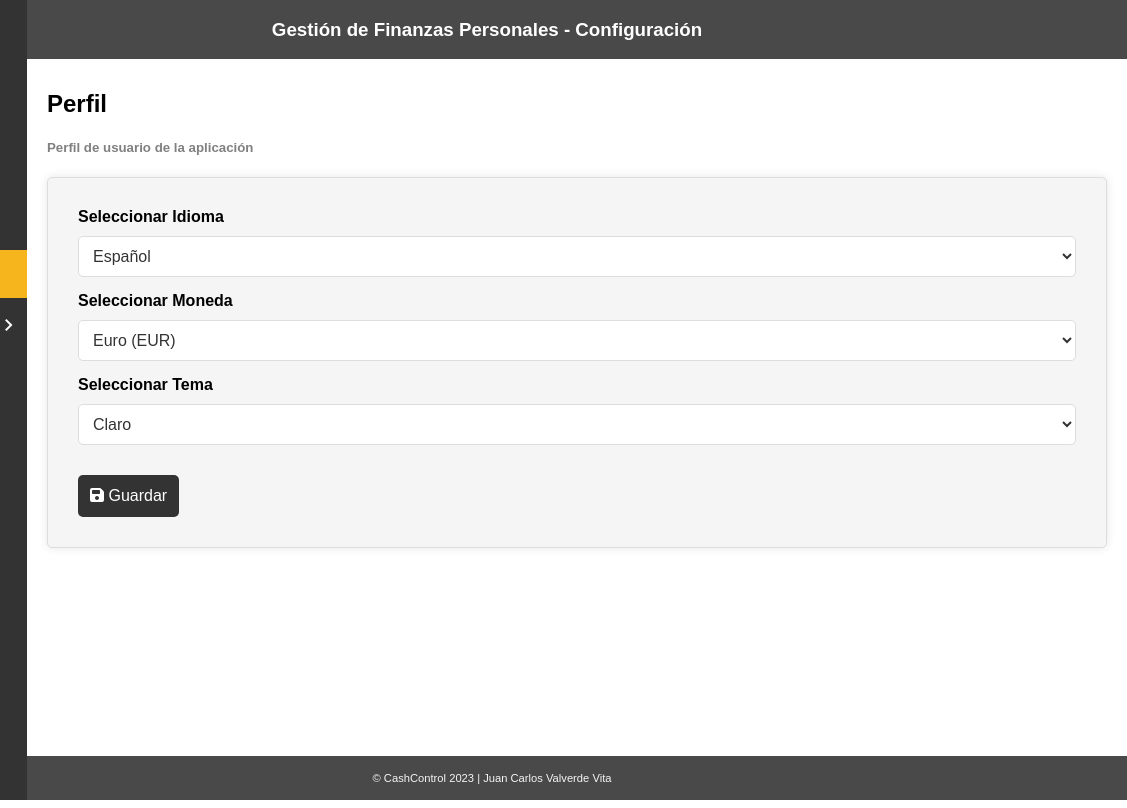
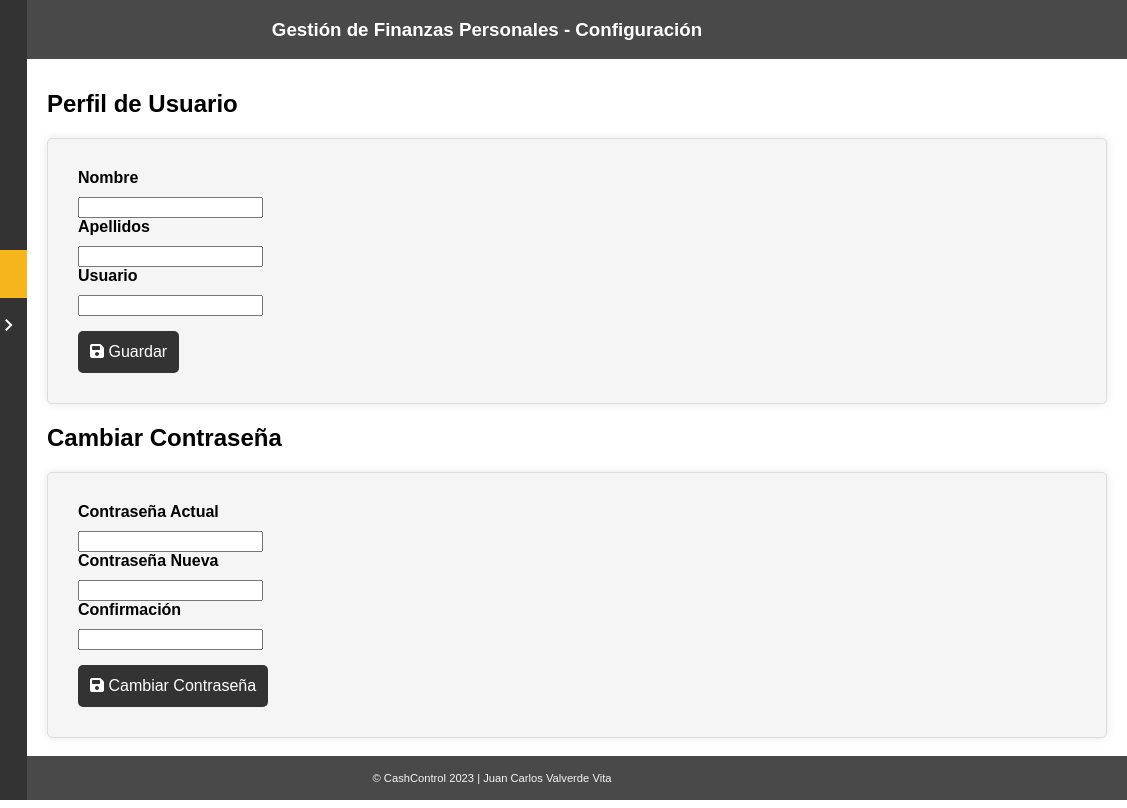
Before and after one commit to Jcvalverde96/cash-control, a plain HTML site: page perfil.html in a window 1280 px wide. Shown: the full height of the page, 153-1280 px from the left. Drawn offline with nearby package versions, Linux system fonts and the light colour scheme; a script that the page names is missing.

Commit message:
Update perfil.html

```diff
--- a/perfil.html
+++ b/perfil.html
@@ -55,34 +55,25 @@
             <li><a href="login.html"><i class="fas fa-sign-out-alt"></i> Cerrar Sesión</a></li>
         </ul>
     </div>
+
+
     <div class="content">
         <div class="container">
 
-            <h2>Perfil</h2>
-            <h5>Perfil de usuario de la aplicación</h5>
-
             <main class="section">
                 <!-- Contenido para la parte izquierda de la pantalla -->
+                <h2>Perfil de Usuario</h2>
                 <form id="filter-form">
-                    <label for="language">Seleccionar Idioma</label>
-                    <select id="language" name="language">
-                        <option value="es">Español</option>
-                        <option value="en">English</option>
-                        <option value="fr">Français</option>
-                    </select>
 
-                    <label for="money">Seleccionar Moneda</label>
-                    <select id="money">
-                        <option value="eur">Euro (EUR)</option>
-                        <option value="usd">Dólar Estadounidense (USD)</option>
-                        <option value="gbp">Libra Esterlina (GBP)</option>
-                    </select>
+                    <label for="nombre">Nombre</label>
+                    <input type="text">
 
-                    <label for="theme">Seleccionar Tema</label>
-                    <select id="theme">
-                        <option value="claro">Claro</option>
-                        <option value="oscuro">Oscuro</option>
-                    </select>
+                    <label for="apellidos">Apellidos</label>
+                    <input type="text">
+
+                    <label for="usuario">Usuario</label>
+                    <input type="text">
+
 
                 <div class="botones">
                     <div class="left-buttons">
@@ -94,6 +85,28 @@
 
                 </form>
 
+                <h2>Cambiar Contraseña</h2>
+                <form id="filter-form">
+
+                    <label for="actual">Contraseña Actual</label>
+                    <input type="password">
+
+                    <label for="nueva">Contraseña Nueva</label>
+                    <input type="password">
+
+                    <label for="confirmar">Confirmación</label>
+                    <input type="password">
+
+
+                <div class="botones">
+                    <div class="left-buttons">
+                        <button type="submit" class="guardarBoton" title="Guardar Configuración"><i
+                                class='fa fa-save'></i>
+                            Cambiar Contraseña</button>
+                    </div>
+                </div>
+
+                </form>
             </main>
 
         </div>
```
